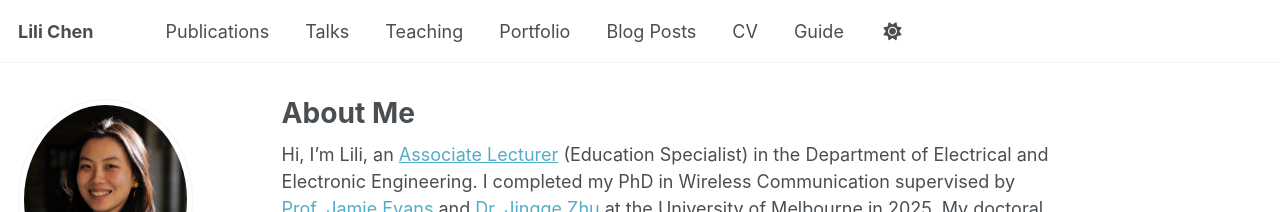
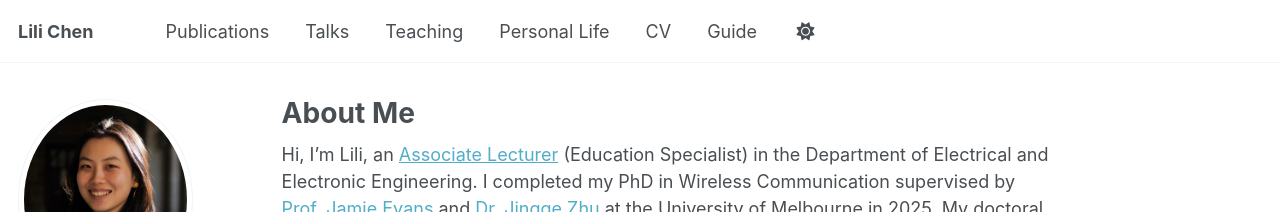
Before and after one commit to LilixChen/lilichen.github.io, a Jekyll site: the page built from _pages/about.md, in a window 1280 px wide. Shown: the top 212 px of the page. Built offline with Jekyll 4.4.1, drawn with Linux system fonts in a browser that asks for light colours; some web fonts are replaced; a script that is not in the unit is left out.

Commit message:
Update navigation.yml

```diff
--- a/_data/navigation.yml
+++ b/_data/navigation.yml
@@ -17,10 +17,10 @@ main:
   - title: "Teaching"
     url: /teaching/
 
-  - title: "Portfolio"
-    url: /portfolio/
+  #- title: "Portfolio"
+  #  url: /portfolio/
 
-  - title: "Blog Posts"
+  - title: "Personal Life"
     url: /year-archive/
 
   - title: "CV"
```
